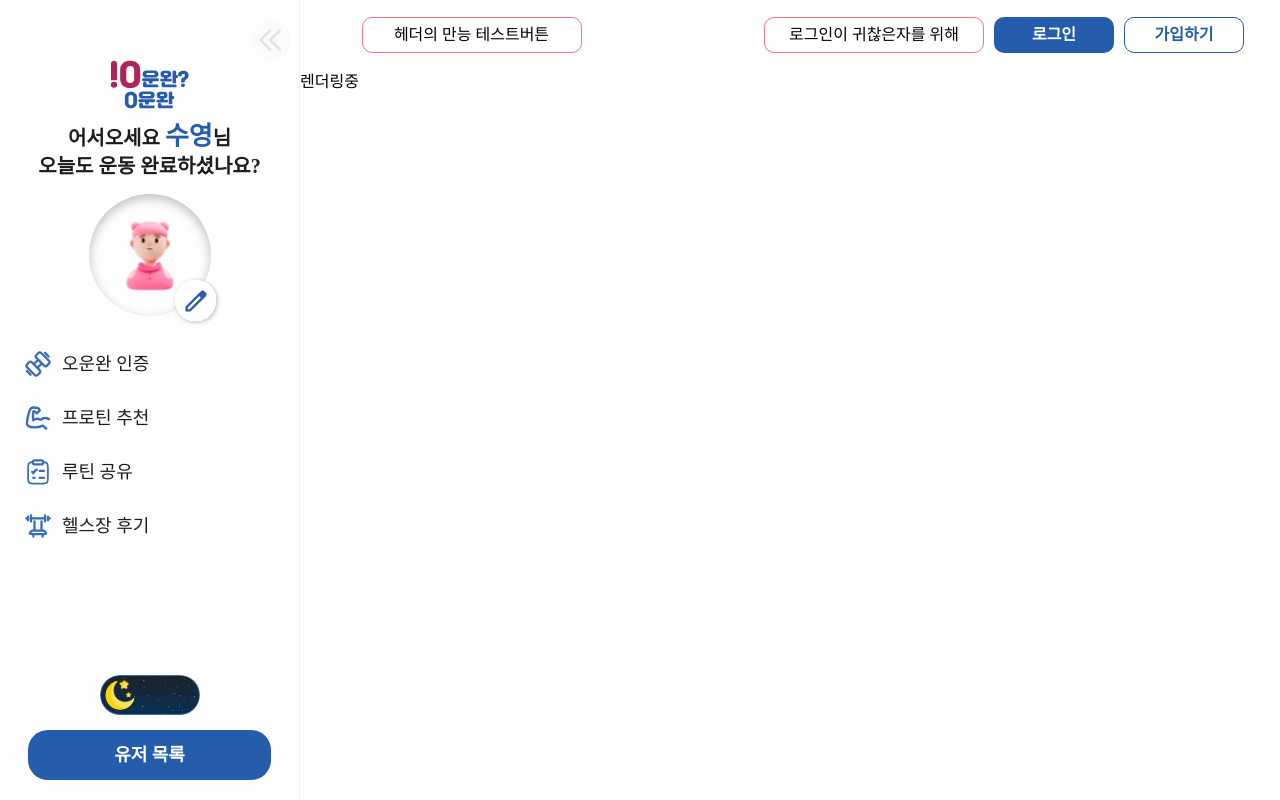
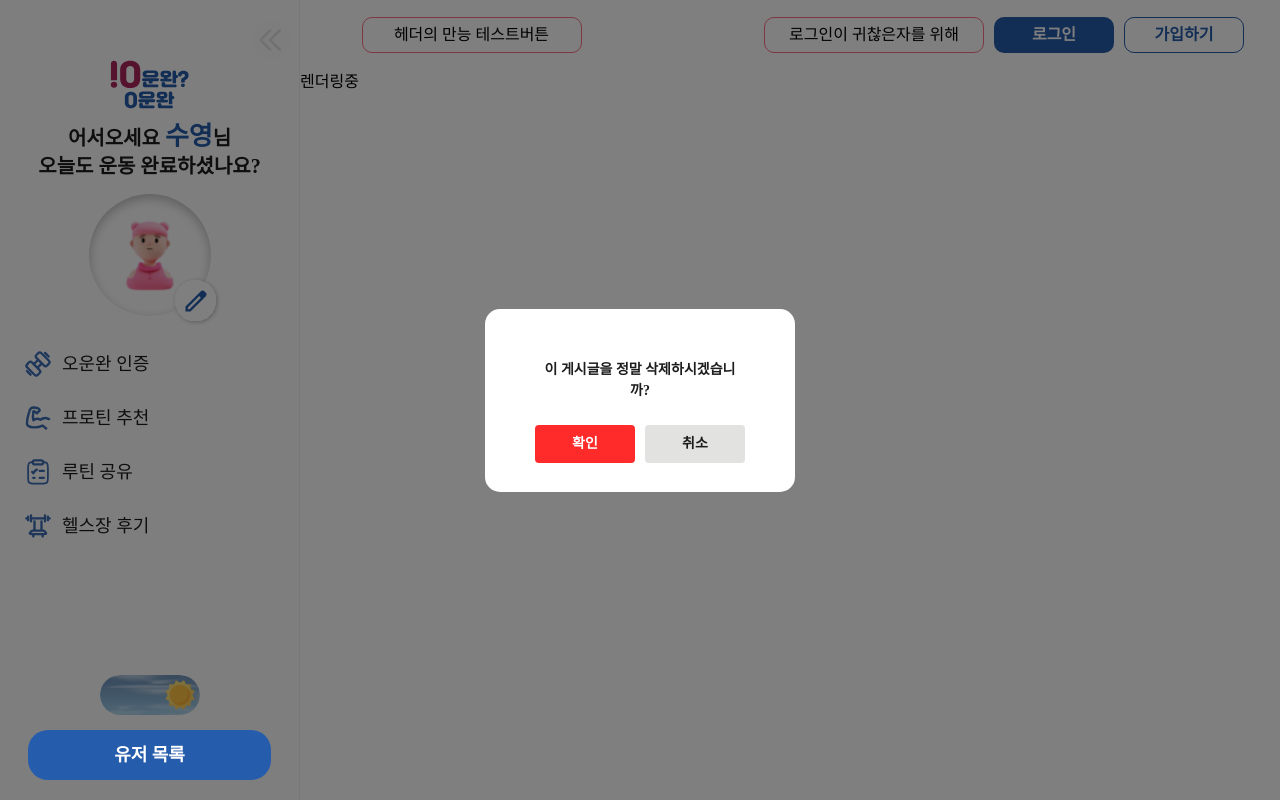
Before and after one commit to yoo-nji/Today_Workout_Done, a React (Vite) app: page /posting/1 in a window 1280 px wide. Both pictures are taken after a click on the button 149 px from the left and 695 px from the top of the page. Built offline with nearby package versions, Linux system fonts and the light colour scheme; no server answers; a web font is replaced by a local one.

Commit message:
feat: 삭제확인 모달(임시로 다크모드에 연결)

```diff
--- a/src/components/button/ModeChange.tsx
+++ b/src/components/button/ModeChange.tsx
@@ -7,14 +7,34 @@ import verticalAfternoon from "../../assets/verticalAfternoon.svg";
 import verticalNight from "../../assets/verticalNight.svg";
 import sun from "../../assets/sun.svg";
 import moon from "../../assets/moon.svg";
+import DeleteConfirm from "../modal/DeleteConfirm";
 
 export default function ModeChange() {
   const [isClicked, setIsClicked] = useState(false);
   const isToggle = usesidebarToggleStore((state) => state.isToggle);
 
+  /* 삭제 모달 테스트용 코드 */
+  const [isModalOpen, setIsModalOpen] = useState(false);
   const handleClick = () => {
+    // 모달 열기
+    setIsModalOpen(true);
+  };
+
+  const handleModalClose = () => {
+    // 모달 닫기
+    setIsModalOpen(false);
+  };
+
+  const handleModeChange = () => {
+    // 실제 모드 변경 로직
     setIsClicked((click) => !click);
+    setIsModalOpen(false);
   };
+  /* 테스트용 코드 여기까지 */
+
+  // const handleClick = () => {
+  //   setIsClicked((click) => !click);
+  // };
 
   return (
     <div>
@@ -70,6 +90,15 @@ export default function ModeChange() {
           }}
         />
       </button>
+      {/* DeleteConfirm 모달 */}
+      {isModalOpen && (
+        <DeleteConfirm
+          isOpen={isModalOpen}
+          onClose={handleModalClose}
+          onConfirm={handleModeChange}
+          message="이 게시글을 정말 삭제하시겠습니까?"
+        />
+      )}
     </div>
   );
 }
--- /dev/null
+++ b/src/components/modal/DeleteConfirm.tsx
@@ -0,0 +1,37 @@
+interface DeleteConfirmProps {
+  isOpen: boolean;
+  onClose: () => void;
+  onConfirm: () => void;
+  message: string;
+}
+
+export default function DeleteConfirm({
+  isOpen,
+  onClose,
+  onConfirm,
+  message,
+}: DeleteConfirmProps) {
+  if (!isOpen) return null;
+
+  return (
+    <div className="fixed inset-0 bg-black bg-opacity-50 flex items-center justify-center">
+      <div className=" bg-white p-[50px] w-[310px] h-[183px] rounded-[15px] font-bold text-[14px] text-center">
+        <p>{message}</p>
+        <div className="flex justify-between mt-[24px] w-[210px] h-[38px]">
+          <button
+            onClick={onConfirm}
+            className="bg-[#FF2A2A] w-[100px] h-[38px] rounded text-white"
+          >
+            확인
+          </button>
+          <button
+            onClick={onClose}
+            className="bg-[#E2E2E1] w-[100px] h-[38px] rounded"
+          >
+            취소
+          </button>
+        </div>
+      </div>
+    </div>
+  );
+}
```
